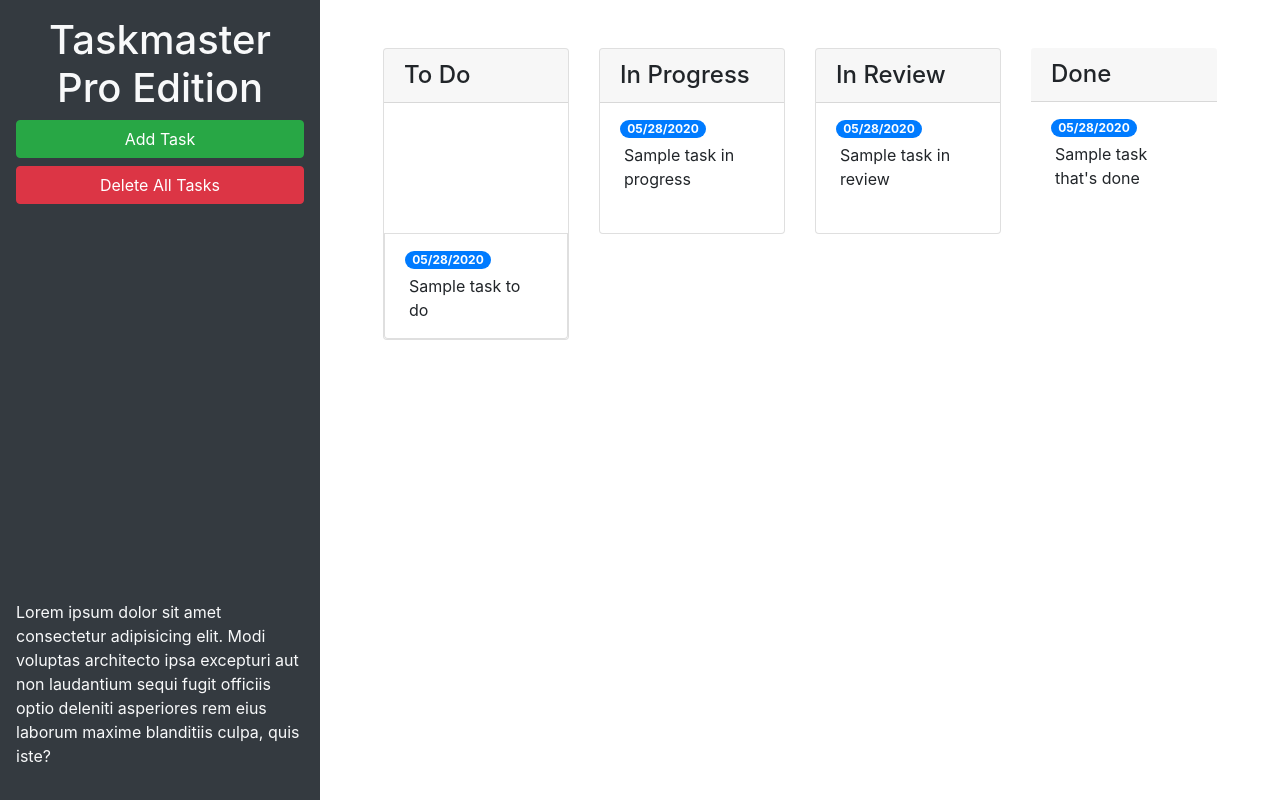
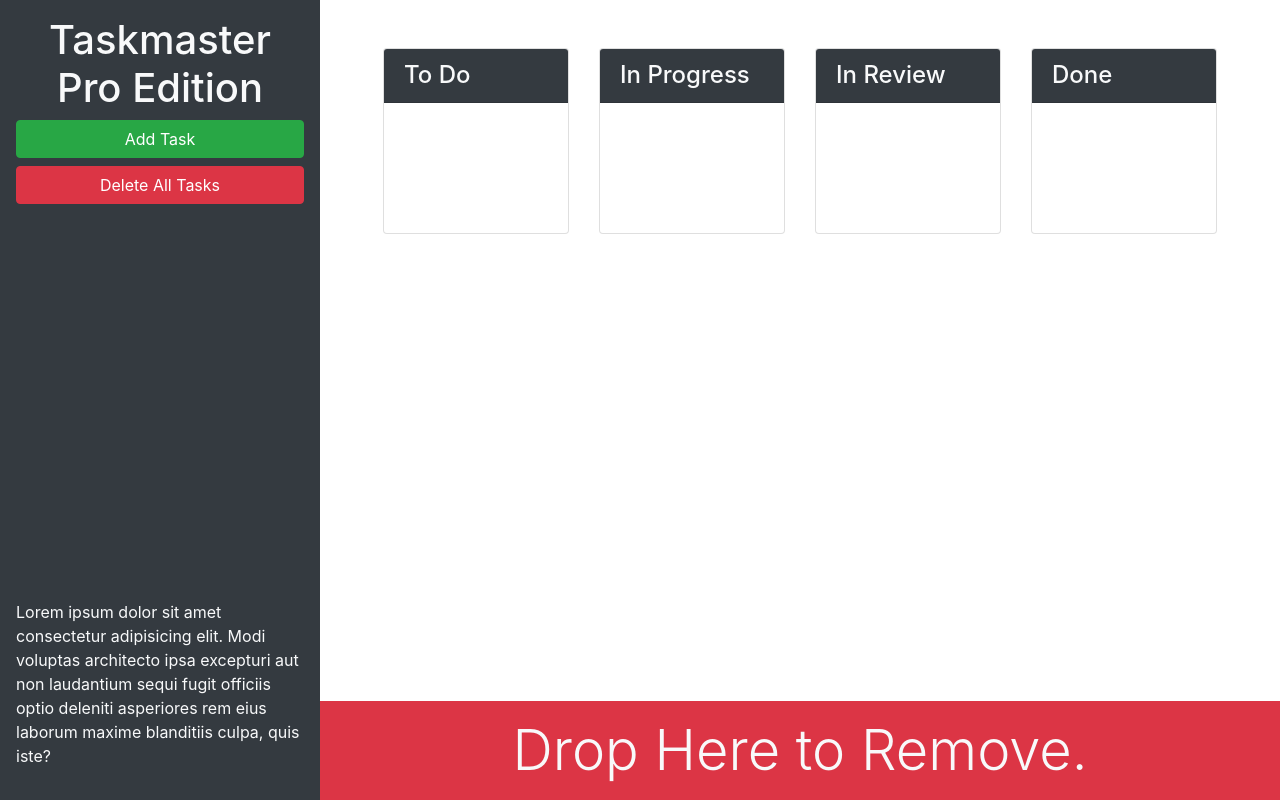
Before and after one commit to akelstrom/taskmaster-pro, a plain HTML site: page index.html in a window 1280 px wide. Drawn offline with nearby package versions, Linux system fonts and the light colour scheme.

Commit message:
colors and other utilities, drop/trash zone

```diff
--- a/index.html
+++ b/index.html
@@ -15,7 +15,7 @@
   <body>
     <div class="row min-vh-100 no-gutters">
       <header
-        class="col-12 col-lg-3 bg-dark text-light d-flex flex-column p-4 p-lg-3"
+        class="col-12 col-lg-3 bg-dark text-light sticky-top d-flex flex-column p-4 p-lg-3"
       >
         <h1 class="text-center">Taskmaster Pro Edition</h1>
         <button
@@ -29,35 +29,36 @@
         <button id="remove-tasks" class="btn btn-block btn-danger">
           Delete All Tasks
         </button>
-        <p class="mt-auto">
+        <p class="mt-auto d-none d-lg-block">
           Lorem ipsum dolor sit amet consectetur adipisicing elit. Modi voluptas
           architecto ipsa excepturi aut non laudantium sequi fugit officiis
           optio deleniti asperiores rem eius laborum maxime blanditiis culpa,
           quis iste?
         </p>
       </header>
-      <main class="col-12 col-lg-9">
+      <main class="col-12 col-lg-9 d-flex flex-column">
         <div class="m-5 row justify-content-around">
           <!-- todo start -->
           <div class="col-12 col-md-6 col-xl-3 mb-3">
             <div class="card">
-              <h4 class="card-header">To Do</h4>
-              <ul id="list-toDo" class="list-group list-group-flush"></ul>
-              <li class="list-group-item">
-                <span class="badge badge-primary badge-pill">05/28/2020</span>
-                <p class="m-1">Sample task to do</p>
-              </li>
+              <h4 class="card-header bg-dark text-light">To Do</h4>
+              <ul id="list-toDo" class="list-group list-group-flush">
+                <li class="list-group-item">
+                  <span class="badge badge-primary badge-pill"></span>
+                  <p class="m-1"></p>
+                </li>
+              </ul>
             </div>
           </div>
           <!-- todo end -->
           <!-- in progress start -->
           <div class="col-12 col-md-6 col-xl-3 mb-3">
             <div class="card">
-            <h4 class="card-header">In Progress</h2>
+            <h4 class="card-header bg-dark text-light">In Progress</h2>
             <ul id="list-inProgress" class="list-group list-group-flush">
               <li class="list-group-item">
-                <span class="badge badge-primary badge-pill">05/28/2020</span>
-                <p class="m-1">Sample task in progress</p>
+                <span class="badge badge-primary badge-pill"></span>
+                <p class="m-1"></p>
               </li>
             </ul>
           </div>
@@ -66,11 +67,11 @@
           <!-- in review start -->
           <div class="col-12 col-md-6 col-xl-3 mb-3">
             <div class="card">
-            <h4 class="card-header">In Review</h4>
+            <h4 class="card-header bg-dark text-light">In Review</h4>
             <ul id="list-inReview" class="list-group list-group-flush">
               <li class="list-group-item">
-                <span class="badge badge-primary badge-pill">05/28/2020</span>
-                <p class="m-1">Sample task in review</p>
+                <span class="badge badge-primary badge-pill"></span>
+                <p class="m-1"></p>
               </li>
             </ul>
           </div>
@@ -78,17 +79,22 @@
           <!-- in review end -->
           <!-- done start -->
           <div class="col-12 col-md-6 col-xl-3 mb-3">
-            <div class="class">
-            <h4 class="card-header">Done</h4>
+            <div class="card">
+            <h4 class="card-header bg-dark text-light">Done</h4>
             <ul id="list-done" class="list-group list-group-flush">
               <li class="list-group-item">
-                <span class="badge badge-primary badge-pill">05/28/2020</span>
-                <p class="m-1">Sample task that's done</p>
+                <span class="badge badge-primary badge-pill"></span>
+                <p class="m-1"></p>
               </li>
             </ul>
           </div>
           </div>
           <!-- done end -->
+        </div>
+        <div id="trash" class="mt-auto">
+          <div class="w-100 bg-danger p-3 text-center text-light display-4">
+            Drop Here to Remove.
+          </div>
         </div>
       </main>
     </div>
```
